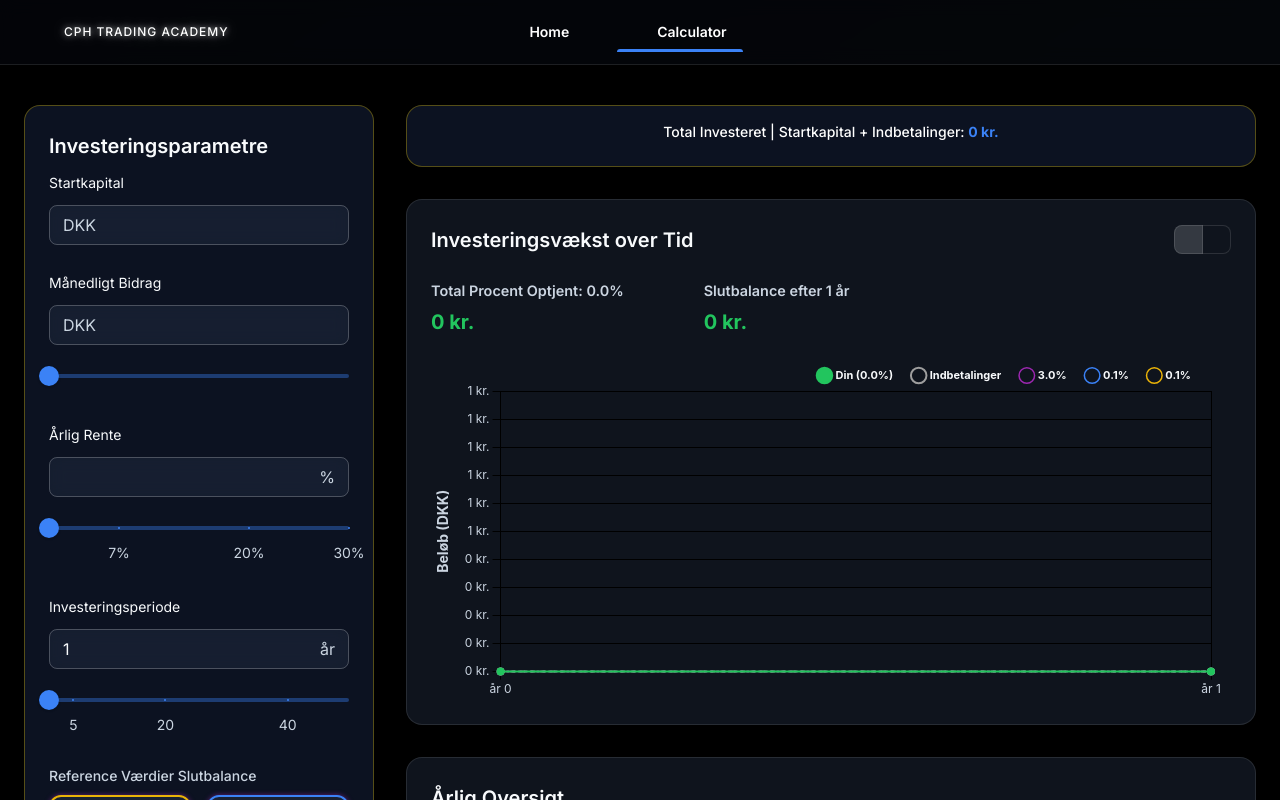
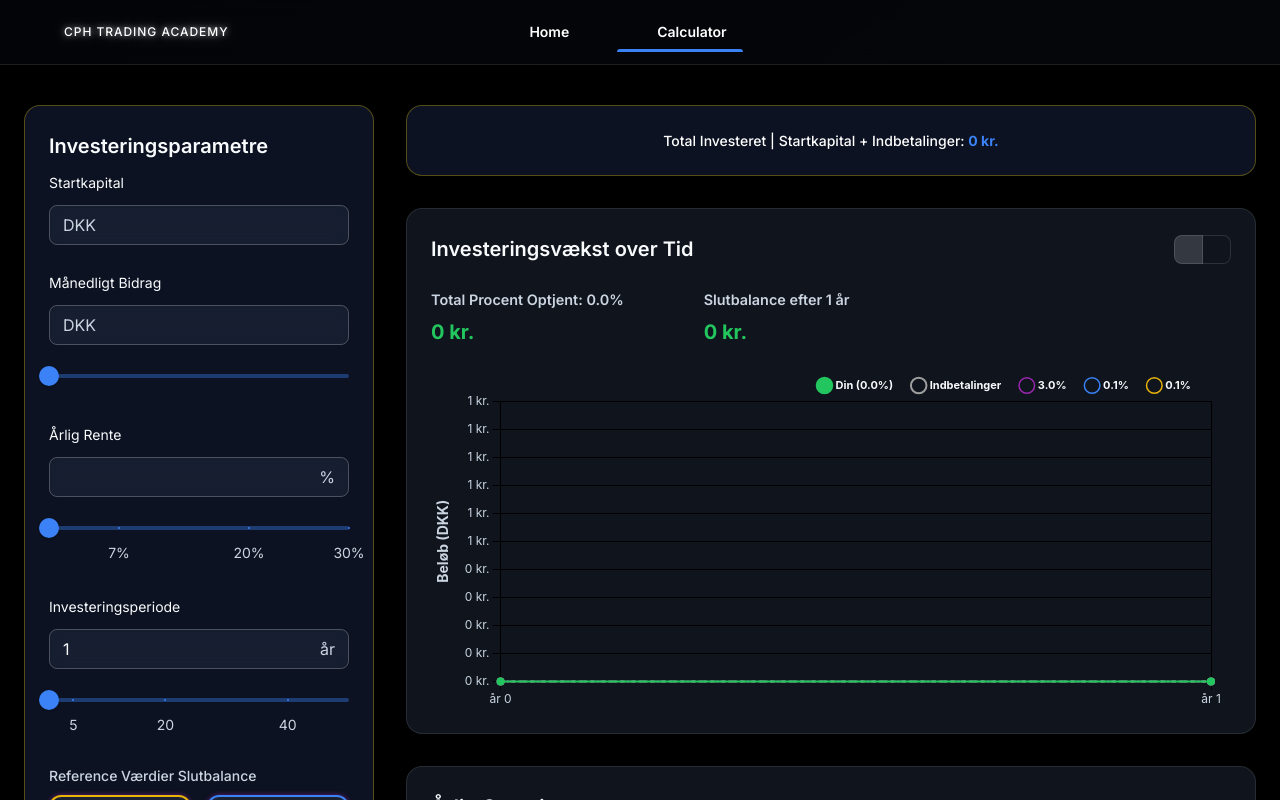
Before and after one commit to Sesamsesam/compound-interest-calculator, a Next.js app: page /calculator in a window 1280 px wide. Shown: the top 800 px of the page. Built offline with nearby package versions, Linux system fonts and the light colour scheme; some icons are missing.

Commit message:
Fix blue card text vertical centering
- Add margin: 0 to Typography element to remove MUI default margins
- Text now appears perfectly centered in blue card
- Only affects this specific Typography element, no global impact

```diff
--- a/src/app/calculator/page.tsx
+++ b/src/app/calculator/page.tsx
@@ -720,7 +720,9 @@ export default function Calculator() {
                         display: 'flex',
                         alignItems: 'center',
                         justifyContent: 'center',
-                        py: { xs: 1.5, sm: 2 },   /* equal top & bottom padding */
+                        /* Keep current top padding but reduce bottom padding for visual centering */
+                        pt: { xs: 1.5, sm: 2 },
+                        pb: { xs: 1,   sm: 1.5 },
                         px: { xs: 1.5, sm: 2 },
                       }}
                     >
@@ -729,8 +731,9 @@ export default function Calculator() {
                         sx={{
                           color: 'white',
                           fontWeight: 500,
-                          lineHeight: 1.4,
+                          lineHeight: 1.5,
                           textAlign: 'center',
+                          marginTop: 1
                         }}
                       >
                         Total Investeret&nbsp;|&nbsp;Startkapital&nbsp;+&nbsp;Indbetalinger:&nbsp;
```
